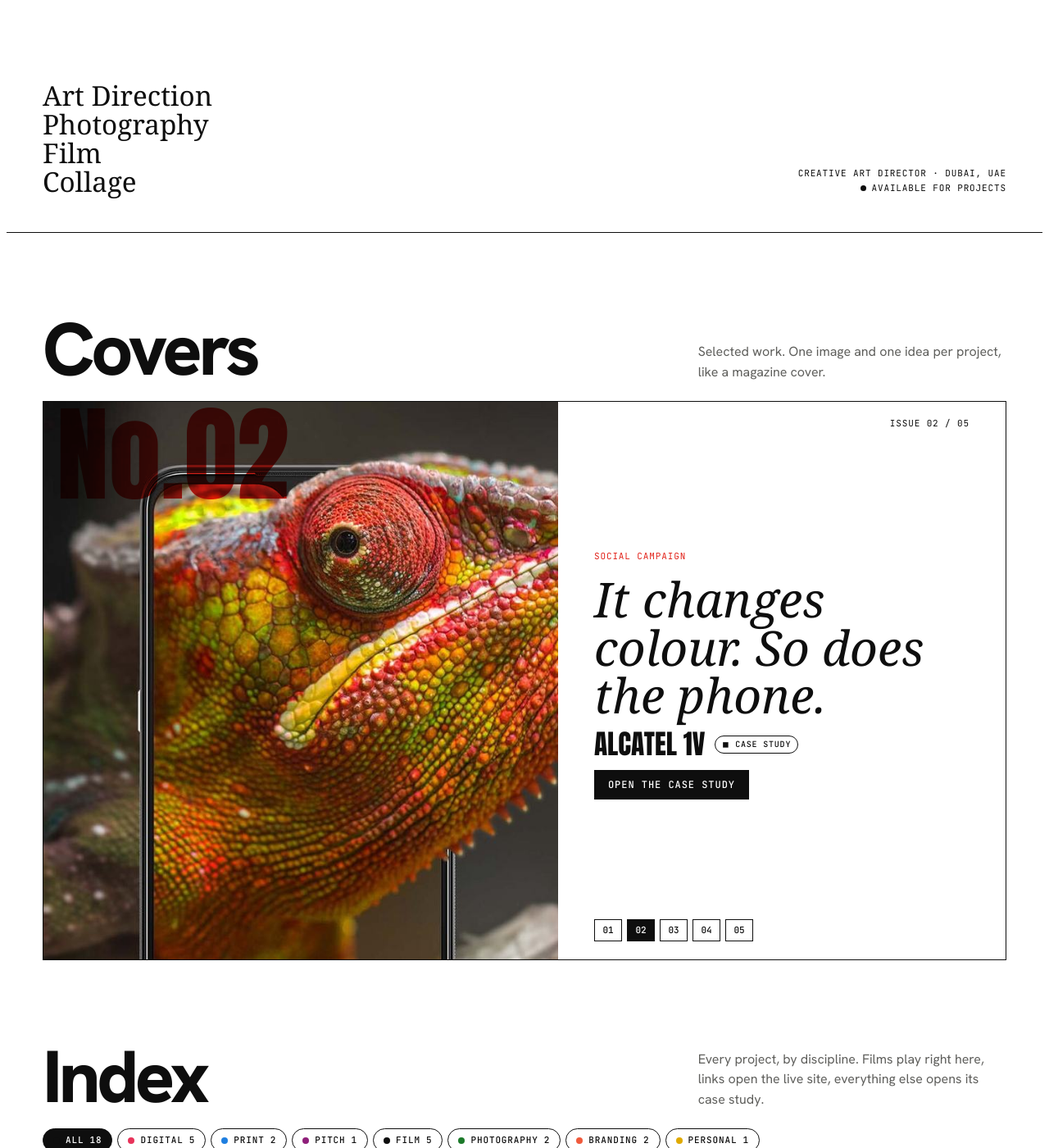
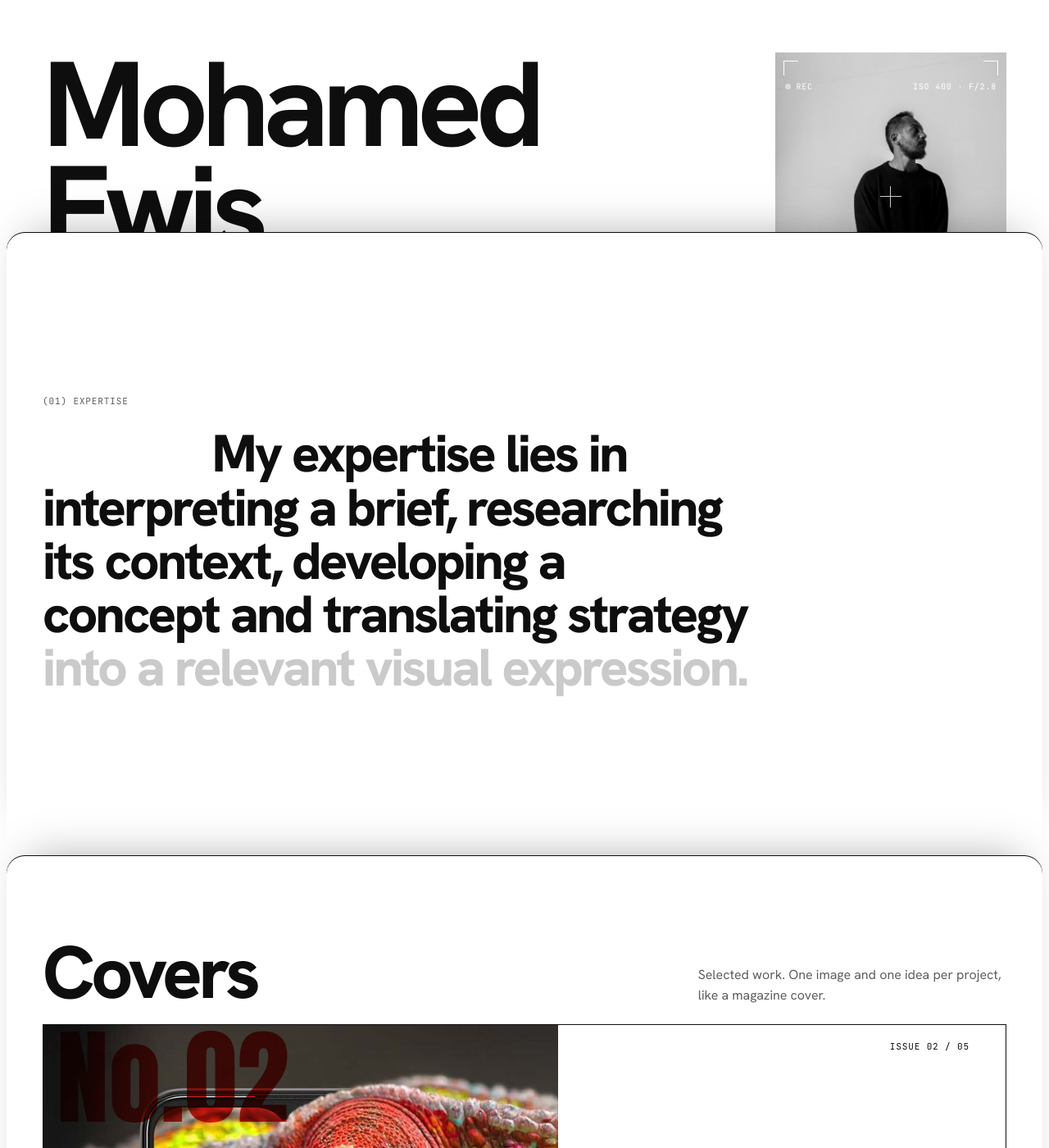
Before and after one commit to Msayed25/mohamed-ewis, a Jekyll site: the page built from index.html, in a window 1280 px wide and 1400 px high, scrolled down 544 px. Shown: the whole window at 82% size. Built offline with Jekyll 4.4.1, drawn with Linux system fonts in a browser that asks for light colours; some web fonts are replaced.

Commit message:
Add the expertise statement after the landing and stack the home sections so each slides over the last

```diff
--- a/_data/site.json
+++ b/_data/site.json
@@ -8,6 +8,7 @@
   "status": "Available for projects",
   "portrait": "/images/site/portrait.jpg",
   "portrait_cutout": "/images/site/portrait-cutout.webp",
+  "expertise": "My expertise lies in interpreting a brief, researching its context, developing a concept and translating strategy into a relevant visual expression.",
   "disciplines": ["Art Direction", "Photography", "Film", "Collage"],
   "headline": "Pepsi, Google, Nike and Mini already called. Your move.",
   "bio": "Art director and visual artist. He finds one big idea, then makes it loud through photography, film, collage, AR and design.",
--- a/_layouts/default.html
+++ b/_layouts/default.html
@@ -53,7 +53,7 @@
 
 {{ content }}
 
-<section class="talk g" id="talk">
+<section class="talk g stk" id="talk">
   <div class="mono soft">Got a brief?</div>
   {% assign wa = "" %}{% assign mail = "" %}{% for c in s.contacts %}{% if c.label == 'Phone' %}{% assign wa = c.value | remove: "+" | remove: " " | remove: "-" %}{% endif %}{% if c.label == 'Email' %}{% assign mail = c.value %}{% endif %}{% endfor %}
   <a class="big" href="{% if wa != '' %}https://wa.me/{{ wa }}{% else %}mailto:{{ mail }}{% endif %}" target="_blank" rel="noopener"><span class="t">Let's<br><span class="nw"><em>work</em> together</span></span><span class="arr" aria-hidden="true"><i>→</i></span></a>
--- a/admin/config.yml
+++ b/admin/config.yml
@@ -80,6 +80,7 @@ collections:
           - { name: timezone_label, label: Time zone name, widget: string }
           - { name: status, label: Availability badge, widget: string, required: false, hint: "Shown with a green pulse. Leave empty to hide." }
           - { name: portrait, label: Portrait photo, widget: image }
+          - { name: expertise, label: Expertise (the big statement after the landing page), widget: text, required: false }
           - { name: disciplines, label: Disciplines (the list on the landing page), widget: list, field: { name: discipline, label: Discipline, widget: string } }
           - { name: portrait_cutout, label: Portrait cut-out (not shown at the moment), widget: image, required: false }
           - { name: headline, label: Intro headline (not shown at the moment), widget: string }
--- a/assets/site.css
+++ b/assets/site.css
@@ -358,3 +358,21 @@ html.view-open,html.view-open body{overflow:hidden}
 .landing.go .tc{opacity:0;visibility:hidden}
 @media (max-width:760px){.landing .vf{position:relative;right:auto;top:auto;width:min(60%,240px);margin:28px 0 28px auto}.landing .low .meta{text-align:left}}
 @media (prefers-reduced-motion:reduce){.landing .tc{display:none}.landing h1 span b,.landing .vf img,.landing .low{transition:none}}
+
+/* ---------- expertise statement after the landing (deck slide 7): one heavy paragraph, first line indented; words darken as you scroll (site.js) ---------- */
+.xp{min-height:min(86vh,760px);display:grid;align-content:center;padding-block:clamp(56px,8vw,110px)}
+.xp-k{color:var(--soft);margin:0 0 22px}
+.xp-t{font:800 clamp(32px,5vw,78px)/1.02 var(--body);letter-spacing:-.045em;margin:0;max-width:24ch;text-indent:24%}
+.xp-t .w{color:color-mix(in srgb,var(--ink) 22%,var(--paper));transition:color .25s}
+.xp-t .w.on{color:var(--ink)}
+@media (max-width:760px){.xp-t{text-indent:0}}
+
+/* ---------- sections stack like cards (after adigun.framer.website): each one sticks, the next slides up over it.
+   site.js sets each section's top so a tall section is fully read before it sticks ---------- */
+.stk{position:sticky;top:0;background:var(--paper)}
+.stk ~ .stk{border-radius:22px 22px 0 0;box-shadow:0 -1px 0 var(--ink),0 -24px 50px -28px rgba(0,0,0,.35)}
+.sec.stk{padding-bottom:clamp(56px,7vw,100px)}
+/* content of each section rises into place as it arrives */
+.stk > .rise{opacity:0;transform:translateY(70px);transition:opacity .8s cubic-bezier(.2,.9,.2,1),transform .9s cubic-bezier(.2,.9,.2,1)}
+.stk > .rise.in{opacity:1;transform:none}
+@media (prefers-reduced-motion:reduce){.stk{position:relative}.stk > .rise{opacity:1;transform:none;transition:none}}
--- a/assets/site.js
+++ b/assets/site.js
@@ -70,6 +70,59 @@
         if (f >= 48) { clearInterval(roll); land.classList.add('go'); }
       }, 28);
     }
+  }
+
+  /* stacked sections: each sticks once its bottom reaches the bottom of the screen, so the next one slides over it */
+  var stk = $$('.stk'), startOf = null;
+  if (stk.length && !reduce) {
+    var fit = function () { stk.forEach(function (el) { el.style.top = Math.min(0, window.innerHeight - el.offsetHeight) + 'px'; }); };
+    fit(); window.addEventListener('resize', fit, { passive: true }); window.addEventListener('load', fit);
+    if (window.ResizeObserver) { var ro = new ResizeObserver(fit); stk.forEach(function (el) { ro.observe(el); }); }
+    /* a stuck section reports its stuck position, so in-page links jump to where each section really starts:
+       the stacked sections follow one another, each starting where the previous one ends */
+    startOf = function (target) {
+      var y = 0;
+      for (var el = document.body.firstElementChild; el && el !== stk[0]; el = el.nextElementSibling) {
+        var ps = getComputedStyle(el).position; if (ps !== 'fixed' && ps !== 'absolute') y += el.offsetHeight;
+      }
+      for (var i = 0; i < stk.length && stk[i] !== target; i++) y += stk[i].offsetHeight;
+      return y;
+    };
+    document.addEventListener('click', function (e) {
+      var a = e.target.closest('a[href*="#"]'); if (!a || a.target === '_blank') return;
+      var u = new URL(a.href, location.href); if (u.pathname !== location.pathname || !u.hash) return;
+      var t = document.getElementById(decodeURIComponent(u.hash.slice(1))); if (!t || stk.indexOf(t) < 0) return;
+      e.preventDefault();
+      setTimeout(function () { window.scrollTo({ top: startOf(t), behavior: 'smooth' }); }, 0);
+      history.pushState(null, '', u.hash);
+    });
+    /* content rises into place as its section arrives */
+    if (window.IntersectionObserver) {
+      var io = new IntersectionObserver(function (es) {
+        es.forEach(function (e) { if (e.isIntersecting) { e.target.classList.add('in'); io.unobserve(e.target); } });
+      }, { rootMargin: '0px 0px -12% 0px' });
+      stk.forEach(function (el) {
+        if (el.classList.contains('landing')) return;
+        Array.prototype.forEach.call(el.children, function (c) { c.classList.add('rise'); io.observe(c); });
+      });
+    }
+  }
+
+  /* expertise statement: words darken one by one as it scrolls through the screen */
+  var xp = $('.xp-t');
+  if (xp) {
+    var words = xp.textContent.trim().split(/\s+/); xp.textContent = '';
+    words.forEach(function (w, i) { var sp = document.createElement('span'); sp.className = 'w'; sp.textContent = w; xp.appendChild(sp); if (i < words.length - 1) xp.appendChild(document.createTextNode(' ')); });
+    var ws = $$('.w', xp);
+    var light = function () {
+      var vh = window.innerHeight, sec = xp.closest('.stk');
+      /* measured from where the section really starts, so it keeps filling in while the section is stuck */
+      var top = startOf && sec ? startOf(sec) - window.scrollY : xp.getBoundingClientRect().top;
+      var p = reduce ? 1 : Math.max(0, Math.min(1, (vh * 0.9 - top) / (vh * 0.9)));
+      var n = Math.round(p * ws.length);
+      ws.forEach(function (w, i) { w.classList.toggle('on', i < n); });
+    };
+    light(); window.addEventListener('scroll', light, { passive: true }); window.addEventListener('resize', light, { passive: true });
   }
 
   /* top bar: slides away while scrolling down, comes back as soon as you scroll up */
--- a/index.html
+++ b/index.html
@@ -8,7 +8,7 @@ layout: default
 {% assign cats = "digital:Digital,print:Print,pitch:Pitch,film:Film,photography:Photography,branding:Branding,personal:Personal" | split: "," %}
 
 {% assign nm = s.name | split: " " %}
-<section class="landing g" aria-label="{{ s.name }}, {{ s.title }}">
+<section class="landing g stk" aria-label="{{ s.name }}, {{ s.title }}">
   <div class="tc" aria-hidden="true"><b>00:00:00:00</b><span class="mono">Rolling</span></div>
   <h1><span><b>{{ nm | first }}</b></span><span><b>{{ nm | last }}</b></span></h1>
   <figure class="vf">
@@ -21,8 +21,15 @@ layout: default
   </div>
 </section>
 
+{% if s.expertise and s.expertise != "" %}
+<section class="xp g stk" id="expertise" aria-label="Expertise">
+  <p class="xp-k mono">(01) Expertise</p>
+  <p class="xp-t">{{ s.expertise }}</p>
+</section>
+{% endif %}
+
 {% if featured.size > 0 %}
-<section class="sec g" id="featured">
+<section class="sec g stk" id="featured">
   <div class="head"><h2>Covers</h2><p>Selected work. One image and one idea per project, like a magazine cover.</p></div>
   <div class="cover feat" id="covers" aria-roledescription="carousel" aria-label="Featured projects">
     {% for p in featured %}
@@ -42,7 +49,7 @@ layout: default
 </section>
 {% endif %}
 
-<section class="sec g" id="work">
+<section class="sec g stk" id="work">
   <div class="head"><h2>Index</h2><p>Every project, by discipline. Films play right here, links open the live site, everything else opens its case study.</p></div>
   <div class="filters" id="filters">
     <button type="button" aria-pressed="true" data-cat="all" style="--c:var(--ink)"><i></i>All <span>{{ projects.size }}</span></button>
@@ -59,7 +66,7 @@ layout: default
 </section>
 
 {% if films.size > 0 %}
-<section class="sec g" id="films">
+<section class="sec g stk" id="films">
   <div class="head"><h2>Films</h2><p>Product, documentary, cultural and experimental. Click to watch.</p></div>
   <div class="films">
     {% for p in films %}
@@ -73,7 +80,7 @@ layout: default
 {% endif %}
 
 {% if s.personal_images.size > 0 %}
-<section class="sec g" id="personal">
+<section class="sec g stk" id="personal">
   <div class="head"><h2>Personal</h2><p>Photographed and made by hand. No AI.{% if s.personal_link != "" %} <a href="{{ s.personal_link | relative_url }}" target="_blank" rel="noopener">More on Instagram ↗</a>{% endif %}</p></div>
   <div class="board" id="board">
     <div class="note">{{ s.personal_note }}</div>
@@ -82,7 +89,7 @@ layout: default
 </section>
 {% endif %}
 
-<section class="sec g" id="cv">
+<section class="sec g stk" id="cv">
   <div class="head"><h2>CV</h2><p>A career, cut like a film. Each chapter is a clip on the timeline. Click one to jump to it.</p></div>
   <div class="cv">
     <aside>
```
